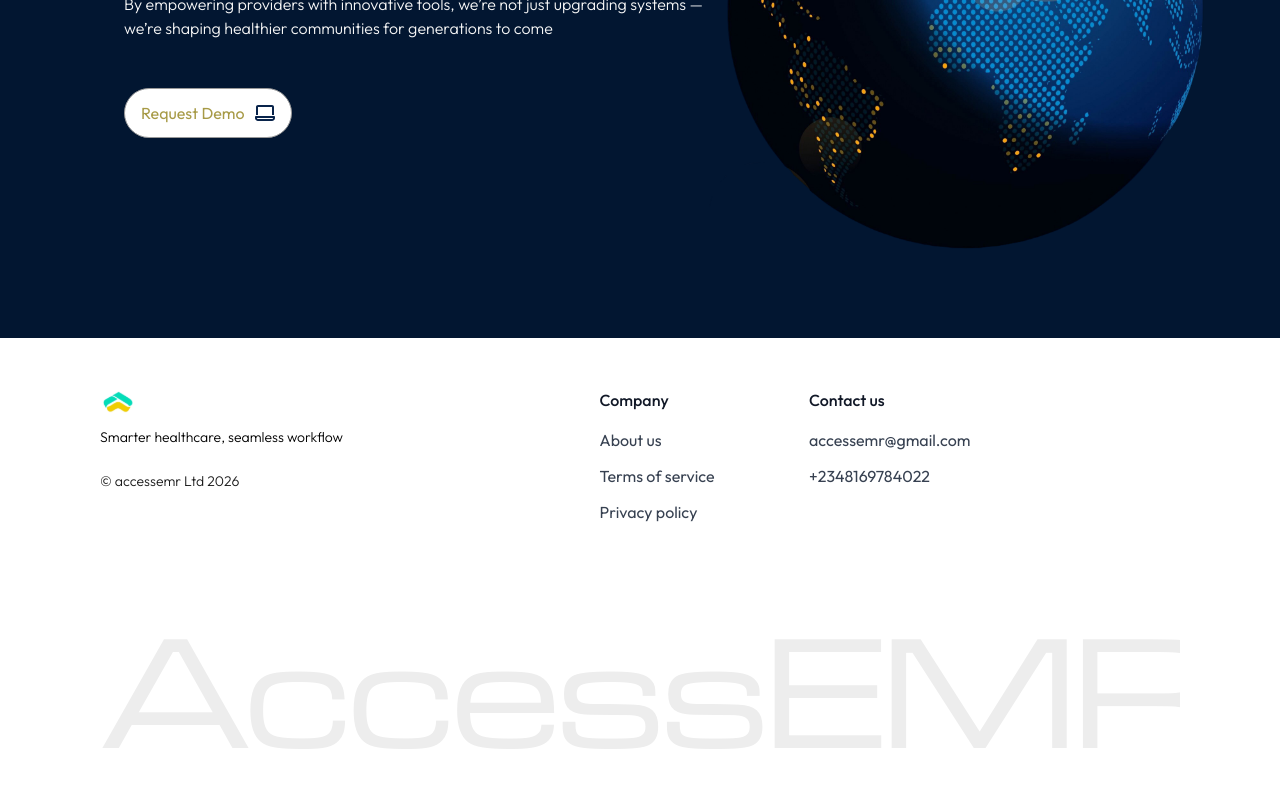
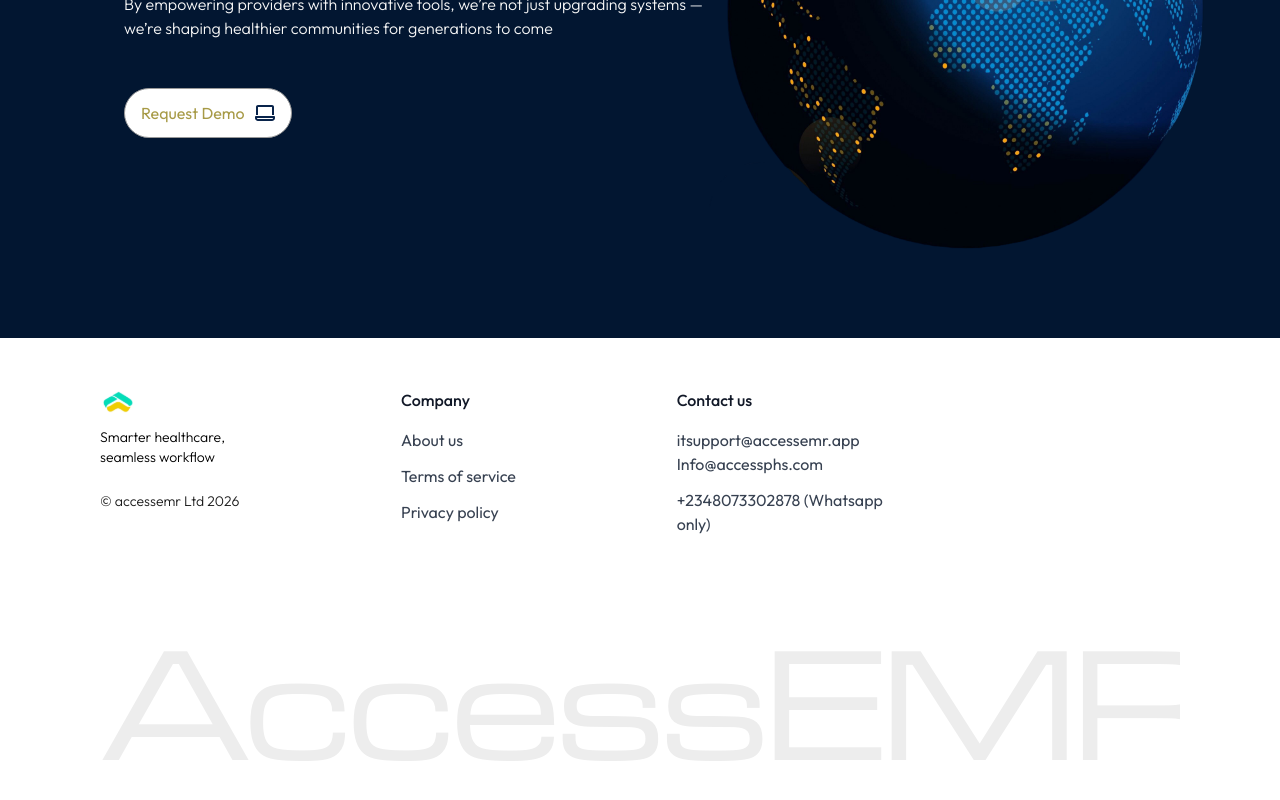
Before and after one commit to accessphs/access-emr-landing, a React (Vite) app: page / in a window 1280 px wide. Shown: the part 3983-4783 px from the top of the page. Built offline with nearby package versions, Linux system fonts and the light colour scheme; no server answers.

Commit message:
change wrong email

```diff
--- a/src/pages/Landing/Footer.tsx
+++ b/src/pages/Landing/Footer.tsx
@@ -35,26 +35,17 @@
                 <h3 className="font-medium text-base text-gray-900">Company</h3>
                 <ul className="space-y-3 text-gray-700">
                   <li>
-                    <Link
-                      className="hover:text-gray-900 transition"
-                      to="#"
-                    >
+                    <Link className="hover:text-gray-900 transition" to="#">
                       About us
                     </Link>
                   </li>
                   <li>
-                    <Link
-                      className="hover:text-gray-900 transition"
-                      to="#"
-                    >
+                    <Link className="hover:text-gray-900 transition" to="#">
                       Terms of service
                     </Link>
                   </li>
                   <li>
-                    <Link
-                      className="hover:text-gray-900 transition"
-                      to="#"
-                    >
+                    <Link className="hover:text-gray-900 transition" to="#">
                       Privacy policy
                     </Link>
                   </li>
@@ -72,17 +63,19 @@
                       className="hover:text-gray-900 transition"
                       to="mailto:accessemr@gmail.com"
                     >
-                      accessemr@gmail.com
+                      itsupport@accessemr.app Info@accessphs.com
                     </Link>
                   </li>
 
                   <li>
-                    <Link
+                    <a
                       className="hover:text-gray-900 transition"
-                      to="tel:+2348169784022"
+                      href="https://wa.me/2348073302878"
+                      target="_blank"
+                      rel="noopener noreferrer"
                     >
-                      +2348169784022
-                    </Link>
+                      +2348073302878 (Whatsapp only)
+                    </a>
                   </li>
                 </ul>
               </div>
```
